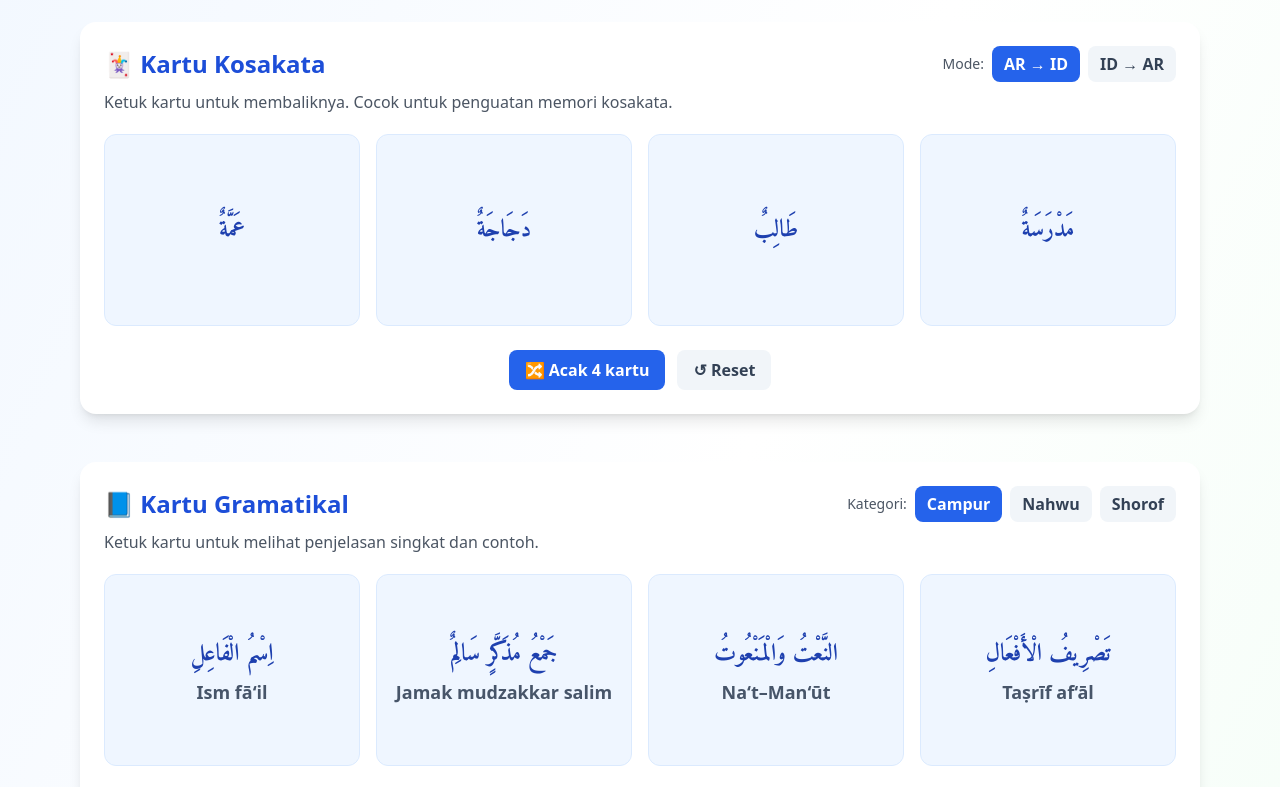
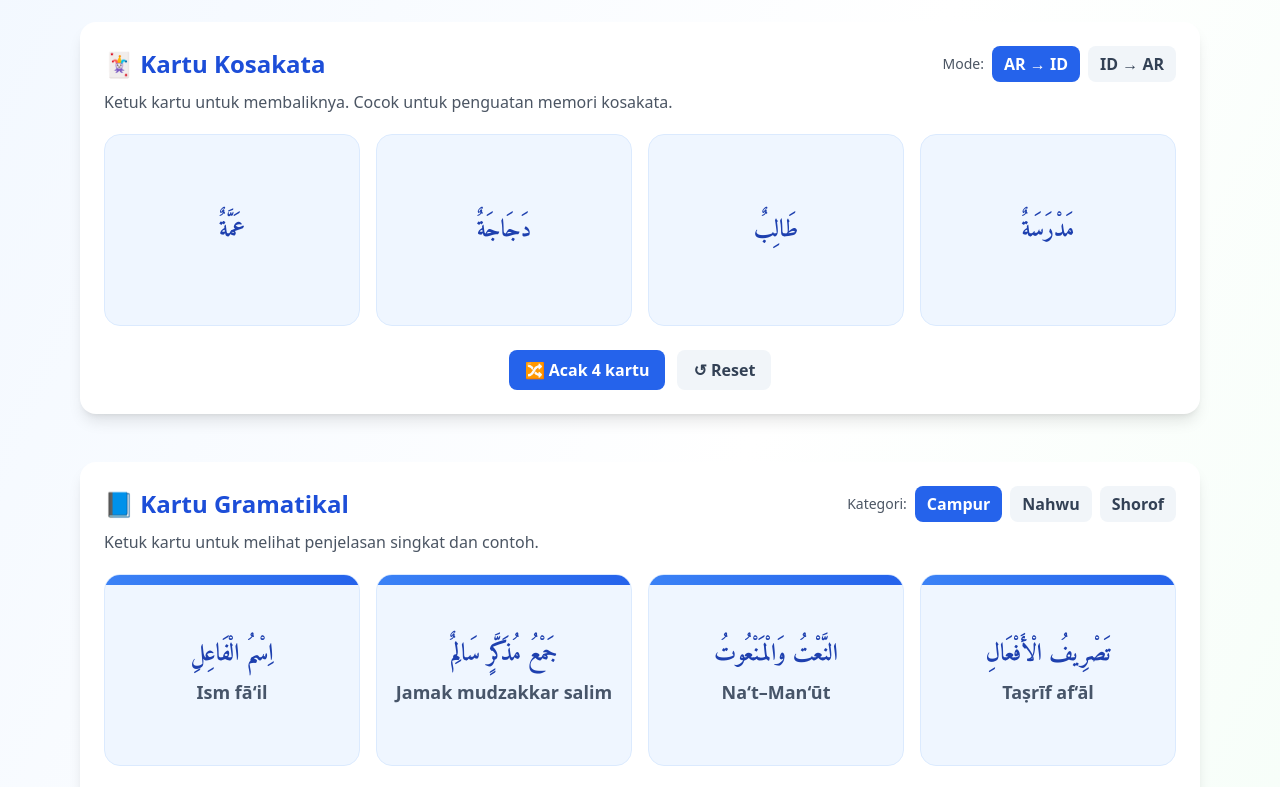
Before and after one commit to Aapprzl/arabread_website---Salin, a plain HTML site: page index.html in a window 1280 px wide. Shown: the part 700-1487 px from the top of the page. Drawn offline with nearby package versions, Linux system fonts and the light colour scheme; no server answers; a web font is replaced by a local one.

Commit message:
penambahan warna card

```diff
--- a/index.html
+++ b/index.html
@@ -77,6 +77,74 @@
 @media (min-width: 768px) {
   .card3d-inner { height: 192px; }      /* md: sedikit lebih tinggi */
 }
+
+/* --- Strip warna di atas kartu --- */
+.card3d {
+  perspective: 1000px;
+  transform-style: preserve-3d;
+}
+
+.card3d-inner {
+  position: relative;
+  transform-style: preserve-3d;
+  transition: transform 0.6s ease;
+}
+
+.card-face {
+  position: absolute;
+  inset: 0;
+  backface-visibility: hidden;
+  border-radius: 1rem;
+  overflow: hidden;
+}
+
+/* strip warna menempel pada masing-masing sisi kartu */
+.card-face::before {
+  content: "";
+  position: absolute;
+  top: 0;
+  left: 0;
+  width: 100%;
+  height: 10px;
+  border-top-left-radius: 1rem;
+  border-top-right-radius: 1rem;
+  background: linear-gradient(to right, #3b82f6, #2563eb);
+  z-index: 2;
+}
+
+/* sisi belakang */
+.card-back {
+  transform: rotateY(180deg);
+}
+
+/* efek flip */
+.card3d.flipped .card3d-inner {
+  transform: rotateY(180deg);
+}
+
+/* === Tema warna per kategori (dipasang di #grammar-cards) === */
+#grammar-cards { --accent1:#3b82f6; --accent2:#2563eb; }            /* default: Campur (biru) */
+#grammar-cards.theme-mix   { --accent1:#3b82f6; --accent2:#2563eb; } /* Campur = biru */
+#grammar-cards.theme-nahwu { --accent1:#3b82f6; --accent2:#2563eb; } /* Nahwu = biru (tetap) */
+#grammar-cards.theme-shorof{ --accent1:#22c55e; --accent2:#16a34a; } /* Shorof = hijau */
+
+/* Strip warna di atas tiap sisi kartu flip */
+.card-face{ position:relative; overflow:hidden; }
+.card-face::before{
+  content:"";
+  position:absolute; top:0; left:0; width:100%; height:10px;
+  border-top-left-radius:1rem; border-top-right-radius:1rem;
+  background: linear-gradient(to right, var(--accent1), var(--accent2));
+  z-index:2;
+}
+
+/* (pastikan flip kamu sudah seperti ini supaya tidak "turun" saat dibalik) */
+.card3d{ perspective:1000px; }
+.card3d-inner{ position:relative; transform-style:preserve-3d; transition:transform .6s ease; }
+.card3d.flipped .card3d-inner{ transform:rotateY(180deg); }
+.card-face{ position:absolute; inset:0; backface-visibility:hidden; border-radius:1rem; }
+.card-back{ transform:rotateY(180deg); }
+
 
 </style>
 
@@ -203,7 +271,7 @@
 </section>
 
 <!-- Kartu Gramatikal (Nahwu & Shorof) -->
-<section id="grammar-cards" class="max-w-6xl mx-auto px-4 mt-10 mb-12">
+<section id="grammar-cards" class="max-w-6xl mx-auto px-4 mt-10 mb-12 theme-mix">
   <div class="bg-white rounded-2xl shadow-lg p-6">
     <div class="flex flex-col md:flex-row md:items-center md:justify-between gap-3">
       <h2 class="text-2xl font-bold text-primary-700">📘 Kartu Gramatikal</h2>
@@ -1092,6 +1160,7 @@ function sizeClassForIndo(id){
   //  B) GRAMMAR CARDS — Nahwu & Shorof
   // ==========================================================
   (function initGrammarCards(){
+  const section = document.getElementById('grammar-cards'); // <-- tambahkan
   const grid   = document.getElementById('gcard-grid');
   const bAll   = document.getElementById('gbtn-all');
   const bNahwu = document.getElementById('gbtn-nahwu');
@@ -1219,6 +1288,13 @@ function sizeClassForIndo(id){
 
     function setCat(cat){
     currentCat = cat;
+
+    // 1) Ganti tema warna pada SECTION (mengubah CSS variable untuk strip kartu)
+    section.classList.remove('theme-mix','theme-nahwu','theme-shorof');
+    if (cat === 'nahwu')      section.classList.add('theme-nahwu');
+    else if (cat === 'shorof')section.classList.add('theme-shorof');
+    else                      section.classList.add('theme-mix');
+
       // style tombol filter
       bAll.className    = 'px-3 py-1.5 rounded-lg ' + (cat==='all'    ? 'bg-primary-600 text-white' : 'bg-slate-100 text-slate-700') + ' font-semibold';
       bNahwu.className  = 'px-3 py-1.5 rounded-lg ' + (cat==='nahwu'  ? 'bg-primary-600 text-white' : 'bg-slate-100 text-slate-700') + ' font-semibold';
```
Lines whose indentation alone changed are shown as unchanged.
